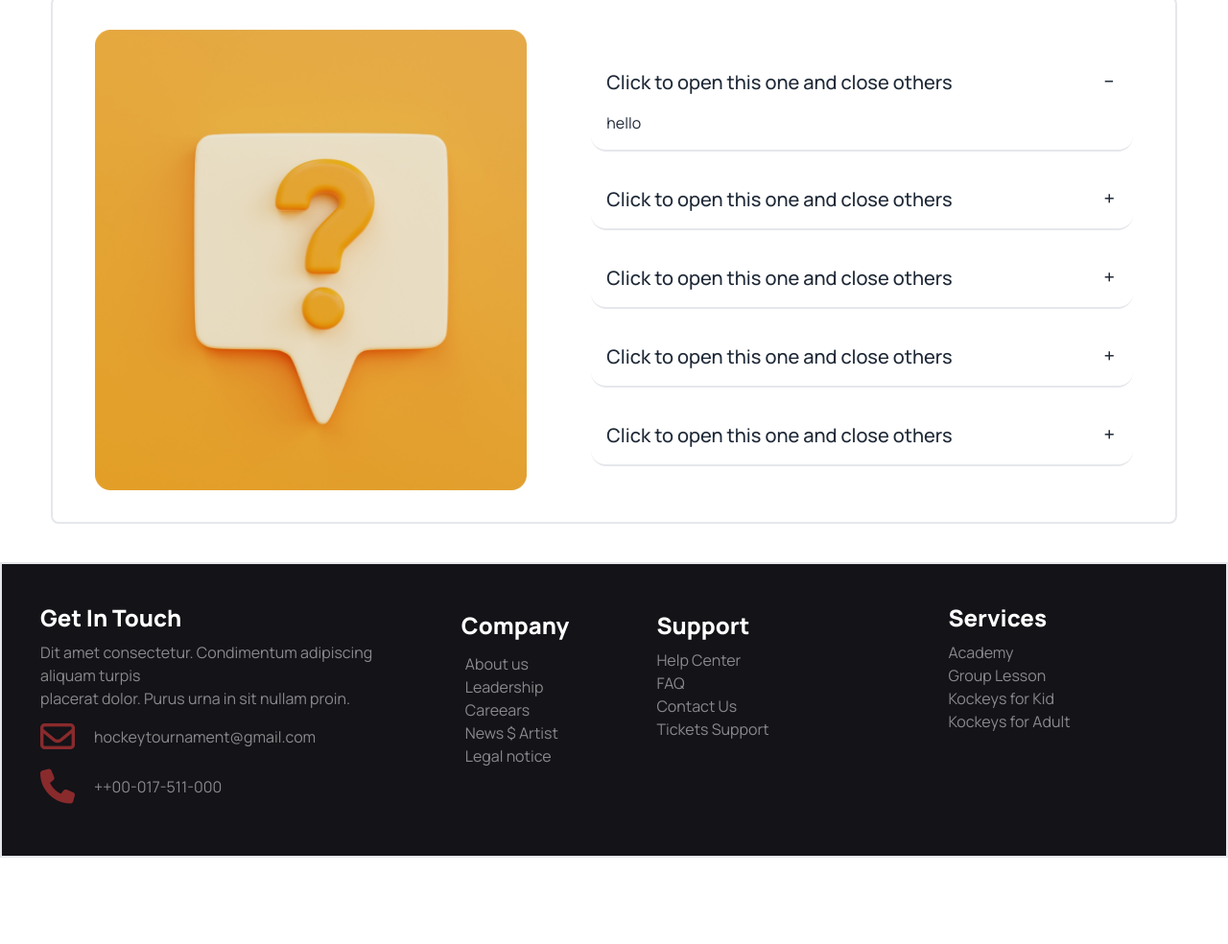
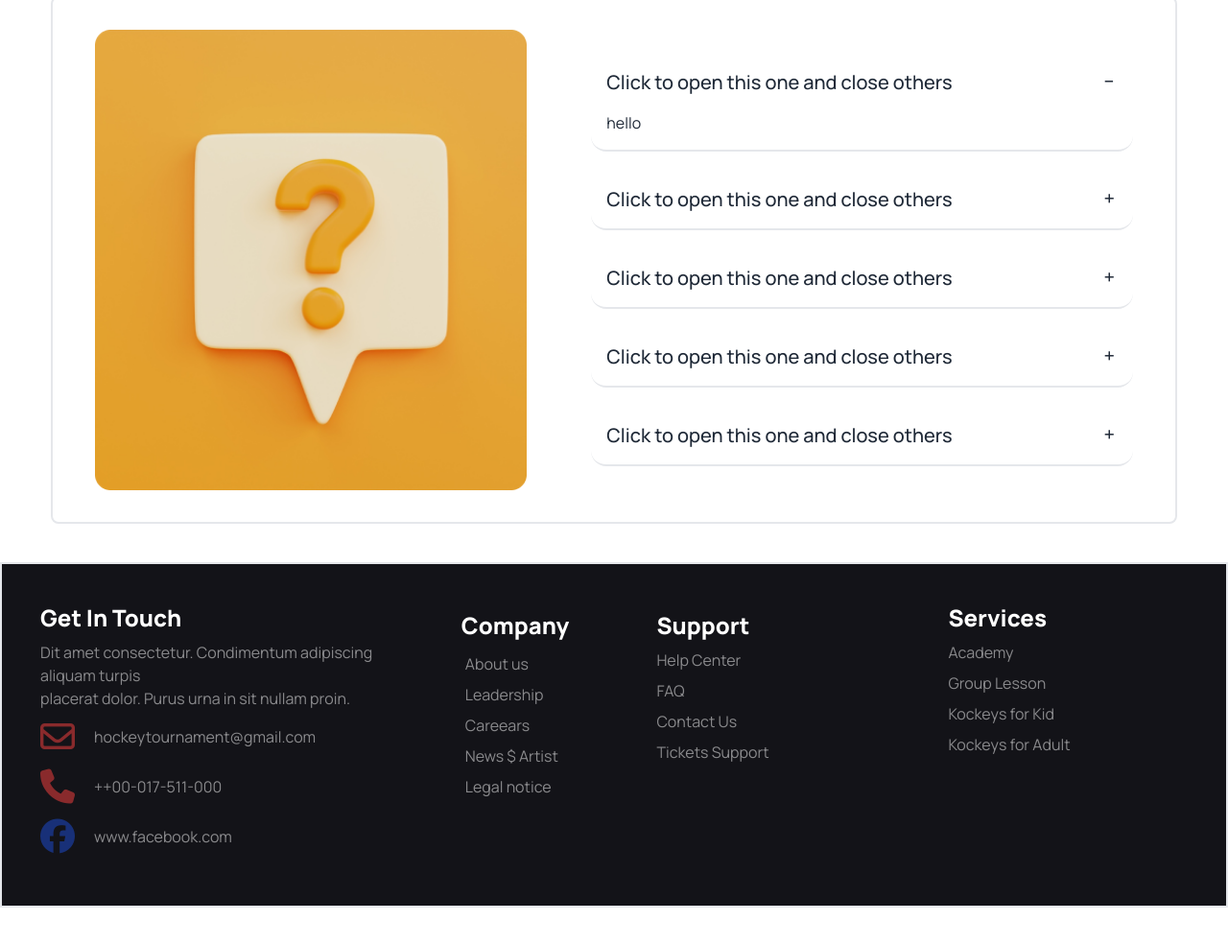
Before and after one commit to rana5699/hockey-tournament, a plain HTML site: page index.html in a window 1280 px wide. Shown: the part 3658-4642 px from the top of the page at 96% size. Before the commit the page ends 4592 px from the top, so only its background shows below. Drawn offline with nearby package versions, Linux system fonts and the light colour scheme.

Commit message:
full footer complete

```diff
--- a/index.html
+++ b/index.html
@@ -776,6 +776,12 @@
                 <i class="fa-solid fa-phone text-4xl text-tomato"></i>
                 <p>++00-017-511-000</p>
               </div>
+              <div
+                class="flex items-center justify-center lg:justify-start gap-5 my-3 opacity-50"
+              >
+                <i class="fa-brands fa-facebook text-4xl text-blue-700"></i>
+                <p>www.facebook.com</p>
+              </div>
             </div>
           </div>
         </nav>
@@ -786,10 +792,10 @@
             <div>
               <h6 class="text-2xl font-extrabold mb-2">Company</h6>
               <ul class="p-1 opacity-50">
-                <li class="link link-hover">About us</li>
-                <li class="link link-hover">Leadership</li>
-                <li class="link link-hover">Careears</li>
-                <li class="link link-hover">News $ Artist</li>
+                <li class="link link-hover mb-2">About us</li>
+                <li class="link link-hover mb-2">Leadership</li>
+                <li class="link link-hover mb-2">Careears</li>
+                <li class="link link-hover mb-2">News $ Artist</li>
                 <li class="link link-hover">Legal notice</li>
               </ul>
             </div>
@@ -800,9 +806,9 @@
             <div>
               <h6 class="text-2xl font-extrabold mb-2">Support</h6>
               <ul class="opacity-50">
-                <li class="link link-hover">Help Center</li>
-                <li class="link link-hover">FAQ</li>
-                <li class="link link-hover">Contact Us</li>
+                <li class="link link-hover mb-2">Help Center</li>
+                <li class="link link-hover mb-2">FAQ</li>
+                <li class="link link-hover mb-2">Contact Us</li>
                 <li class="link link-hover">Tickets Support</li>
               </ul>
             </div>
@@ -814,10 +820,10 @@
           <div>
             <h6 class="text-2xl font-extrabold mb-2">Services</h6>
             <ul class="opacity-50">
-              <li class="link link-hover">Academy</li>
-              <li class="link link-hover">Group Lesson</li>
-              <li class="link link-hover">Kockeys for Kid</li>
-              <li class="link link-hover">Kockeys for Adult</li>
+              <li class="link link-hover mb-2">Academy</li>
+              <li class="link link-hover mb-2">Group Lesson</li>
+              <li class="link link-hover mb-2">Kockeys for Kid</li>
+              <li class="link link-hover mb-2">Kockeys for Adult</li>
             </ul>
           </div>
         </nav>
```
